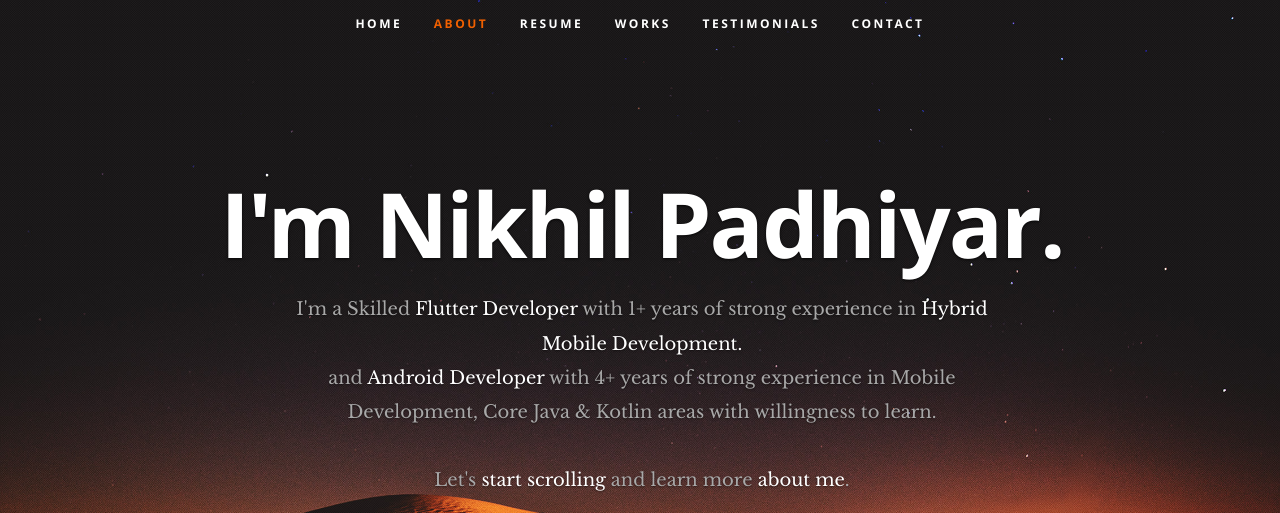
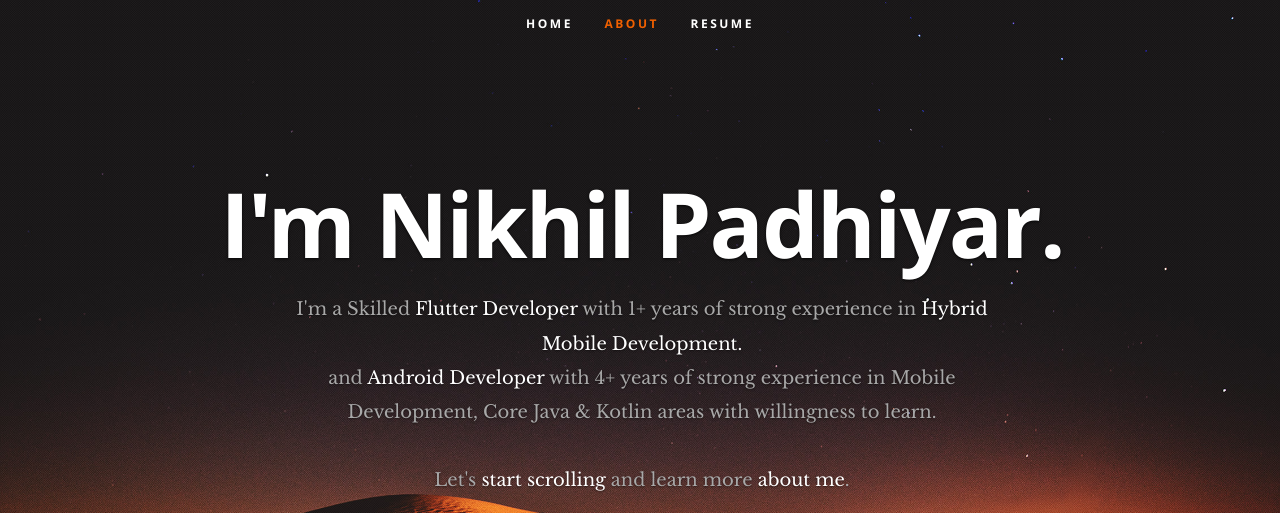
Before and after one commit to nikhilrpadhiyar/portfolio, a plain HTML site: page index.html in a window 1280 px wide. Shown: the top 513 px of the page. Drawn offline with nearby package versions, Linux system fonts and the light colour scheme.

Commit message:
Update index.html
Update Headers

```diff
--- a/index.html
+++ b/index.html
@@ -48,9 +48,9 @@
             <li class="current"><a class="smoothscroll" href="#home">Home</a></li>
             <li><a class="smoothscroll" href="#about">About</a></li>
 	         <li><a class="smoothscroll" href="#resume">Resume</a></li>
-            <li><a class="smoothscroll" href="#portfolio">Works</a></li>
-            <li><a class="smoothscroll" href="#testimonials">Testimonials</a></li>
-            <li><a class="smoothscroll" href="#contact">Contact</a></li>
+<!--             <li><a class="smoothscroll" href="#portfolio">Works</a></li> -->
+<!--             <li><a class="smoothscroll" href="#testimonials">Testimonials</a></li> -->
+<!--             <li><a class="smoothscroll" href="#contact">Contact</a></li> -->
          </ul> <!-- end #nav -->
 
       </nav> <!-- end #nav-wrap -->
```
